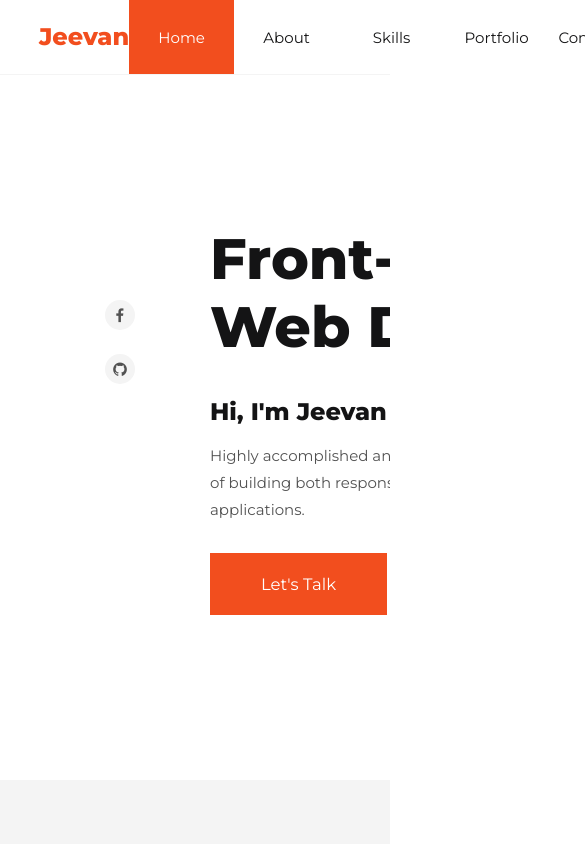
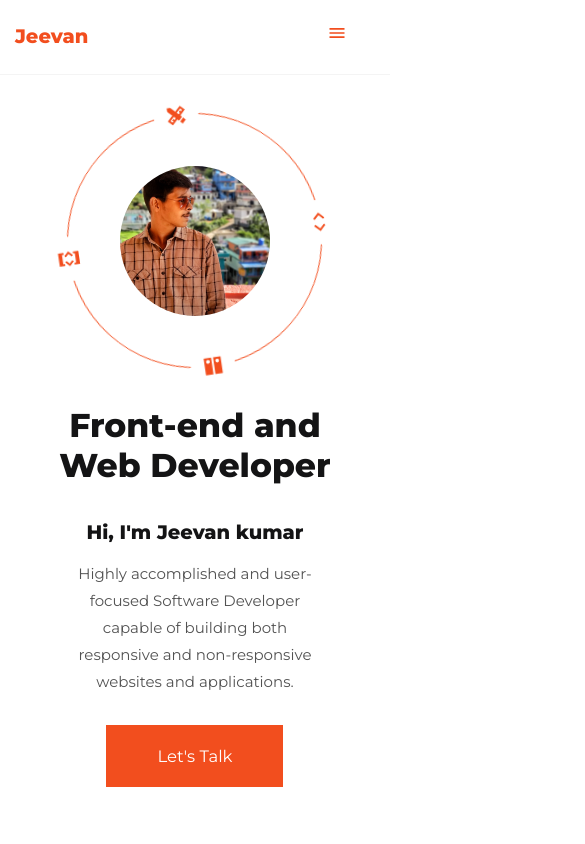
Before and after one commit to jeevanKumarH-clear/portfolio, a React (Create React App) app: page / in a window 390 px wide. Shown: the top 844 px of the page, 585 px wide, since content can reach past the window. Built offline with nearby package versions, Linux system fonts and the light colour scheme.

Commit message:
finished media query for mobile view.

```diff
--- a/src/App.css
+++ b/src/App.css
@@ -506,3 +506,180 @@
     background: var(--color-primary);
     color: var(--color-white);
   }
+
+  @media screen and (max-width:600px) {
+    h1 {
+      font-size: 2.2rem;
+    }
+
+    h2 {
+      font-size: 1.6rem;
+    }
+
+    h3 {
+      font-size: 1.3rem;
+    }
+
+    h4 {
+      font-size: 1rem;
+    }
+
+    h5 {
+      font-size: 0.68rem;
+    }
+
+    nav h3 {
+      margin-left: 1rem;
+    }
+
+    nav .container {
+      width: 100%;
+    }
+
+    nav .container ul {
+      position: fixed;
+      top: 0;
+      flex-direction: column;
+      z-index: 3;
+      width: 16rem;
+      height: 100vh;
+      background: var(--color-white);
+      box-shadow: 1rem 0 2rem var(--color-primary-light);
+      display: none;
+    }
+
+    nav ul li {
+      height: 4.6rem;
+      width: 100%;
+    }
+
+    nav .container ul li a {
+      width: 100%;
+      justify-content: start;
+      padding-left: 2rem;
+    }
+
+    nav .container ul li a:hover {
+      padding-left: 3rem;
+    }
+
+    nav .navButton {
+      display: inline-block;
+      cursor: pointer;
+      background: transparent;
+      color: var(--color-primary);
+      margin-right: 1rem;
+    }
+
+    nav .navButton#closeButton {
+      display: none;
+    }
+
+    section.landing {
+      margin-top: -4rem;
+      padding-bottom: 7rem;
+      max-width: 100vw;
+      overflow-x: hidden;
+    }
+
+    section.landing .container {
+      grid-template-columns: 1fr;
+      grid-template-rows: 20% 50%;
+      text-align: center;
+      row-gap: 6rem;
+    }
+
+    section.landing .container .socials {
+      display: none;
+    }
+
+    section.landing .container .info {
+      width: 90%;
+      margin: 0 auto;
+    }
+
+    section.landing .container .info h1 {
+      text-align: center;
+    }
+
+    section.landing .container .info p {
+      margin: 0 auto;
+      width: 92%;
+    }
+
+    section.landing .container .profile-area {
+      grid-row: 1;
+      width: 94%;
+      margin: 0 auto;
+    }
+
+    section.landing .container .outer-circle {
+      width: 17rem;
+      height: 17rem;
+    }
+
+    section.landing .container .inner-circle {
+      width: 10rem;
+      height: 10rem;
+    }
+
+    section.landing .container .outer-circle span{
+      width: 3rem;
+      height: 3rem;
+    }
+
+    section.landing .profile-area .outer-circle span:nth-child(1) {
+      left: calc(50% - 1.5rem);
+      top: -1.5rem;
+    }
+
+    section.landing .profile-area .outer-circle span:nth-child(2) {
+      right: -1.5rem;
+      top: calc(50% - 1.5rem);
+    }
+
+    section.landing .profile-area .outer-circle span:nth-child(3) {
+      left: -1.5rem;
+      top: calc(50% - 1.5rem);
+    }
+
+    section.landing .profile-area .outer-circle span:nth-child(4) {
+      bottom: -1.5rem;
+      left: calc(50% - 1.5rem);
+    }
+
+    section.about .container {
+      grid-template-columns: 1fr;
+      gap: 1rem;
+      text-align: center;
+    }
+
+    section.skills .container {
+      width: 94%;
+    }
+
+    section.recent-work .container .projects {
+      display: flex;
+      flex-direction: column;
+    }
+
+    section.recent-work .container h1 {
+      width: 94vw;
+      margin: 1.4rem 0 1rem;
+    }
+
+    section.contact .container {
+      width: 94vw;
+    }
+
+    footer .container {
+      flex-direction: column;
+      gap: 3rem;
+    }
+
+    footer .container ul {
+      flex-direction: column;
+      gap: 1.4rem;
+      text-align: center;
+    }
+  }
```
